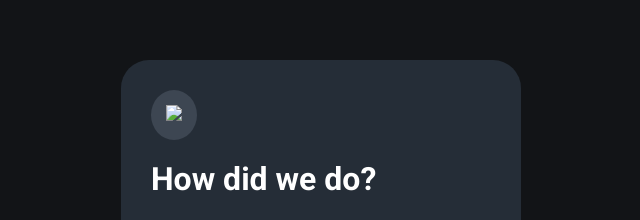
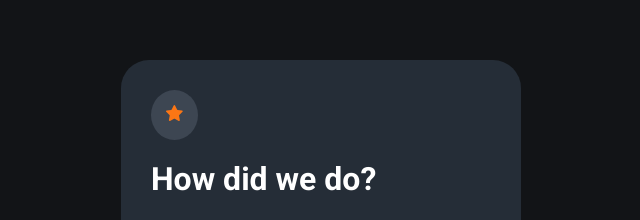
Before and after one commit to sample-tayo/Frontend-mentor-challenge-01, a plain HTML site: page index.html in a window 1280 px wide. Shown: the part 140-360 px from the top of the page, 319-959 px from the left. Drawn offline with Linux system fonts and the light colour scheme; the site is published under a folder, as on GitHub Pages, so addresses that start at the root find nothing.

Commit message:
Update index.html

```diff
--- a/index.html
+++ b/index.html
@@ -13,7 +13,7 @@
     <div class="main-container">
         <div class="box-container">
             <div class="first-box-star">
-                <img src="/Assets/icon-star.svg">
+                <img src="Assets/icon-star.svg">
             </div>
 
             <div class="page-notes">
```
